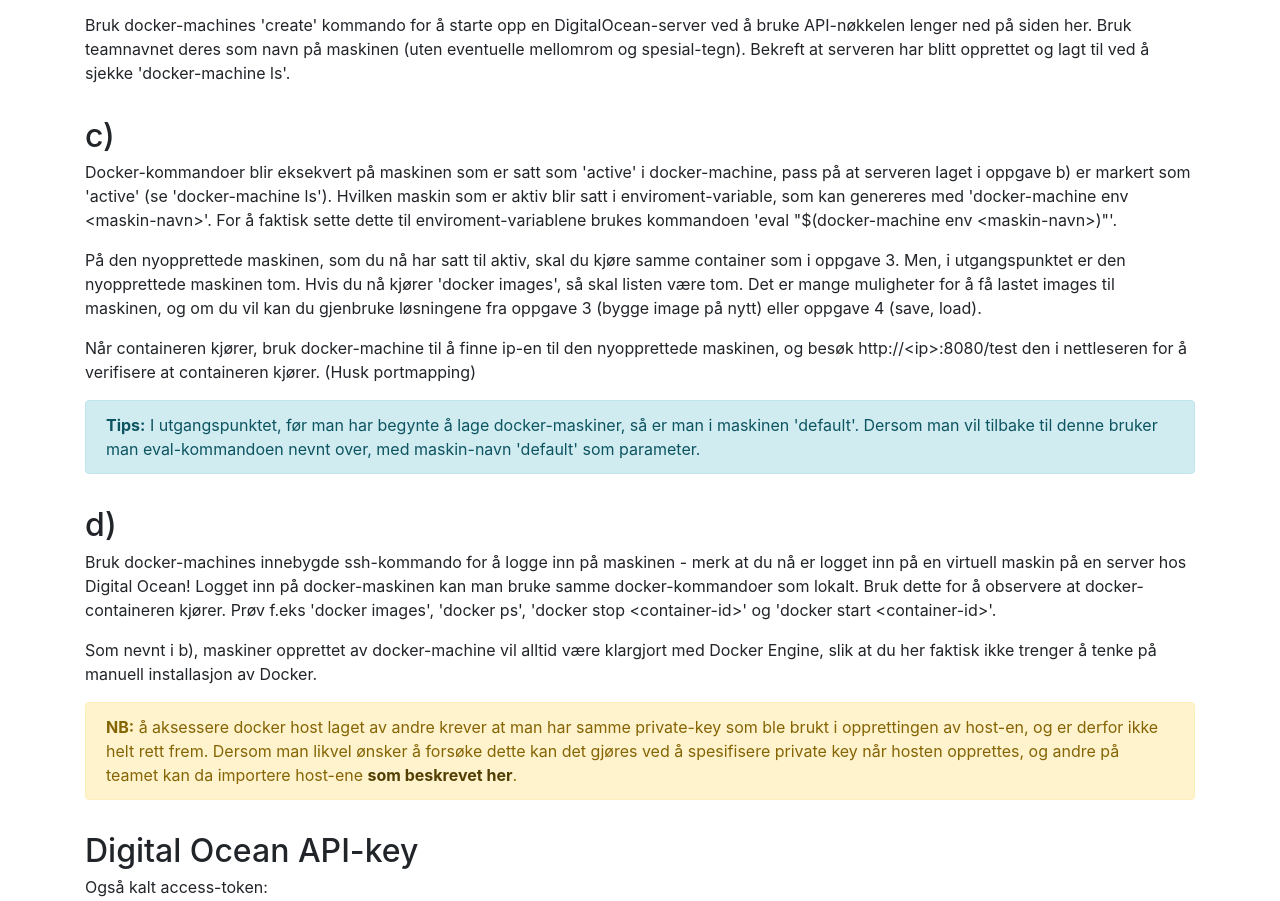
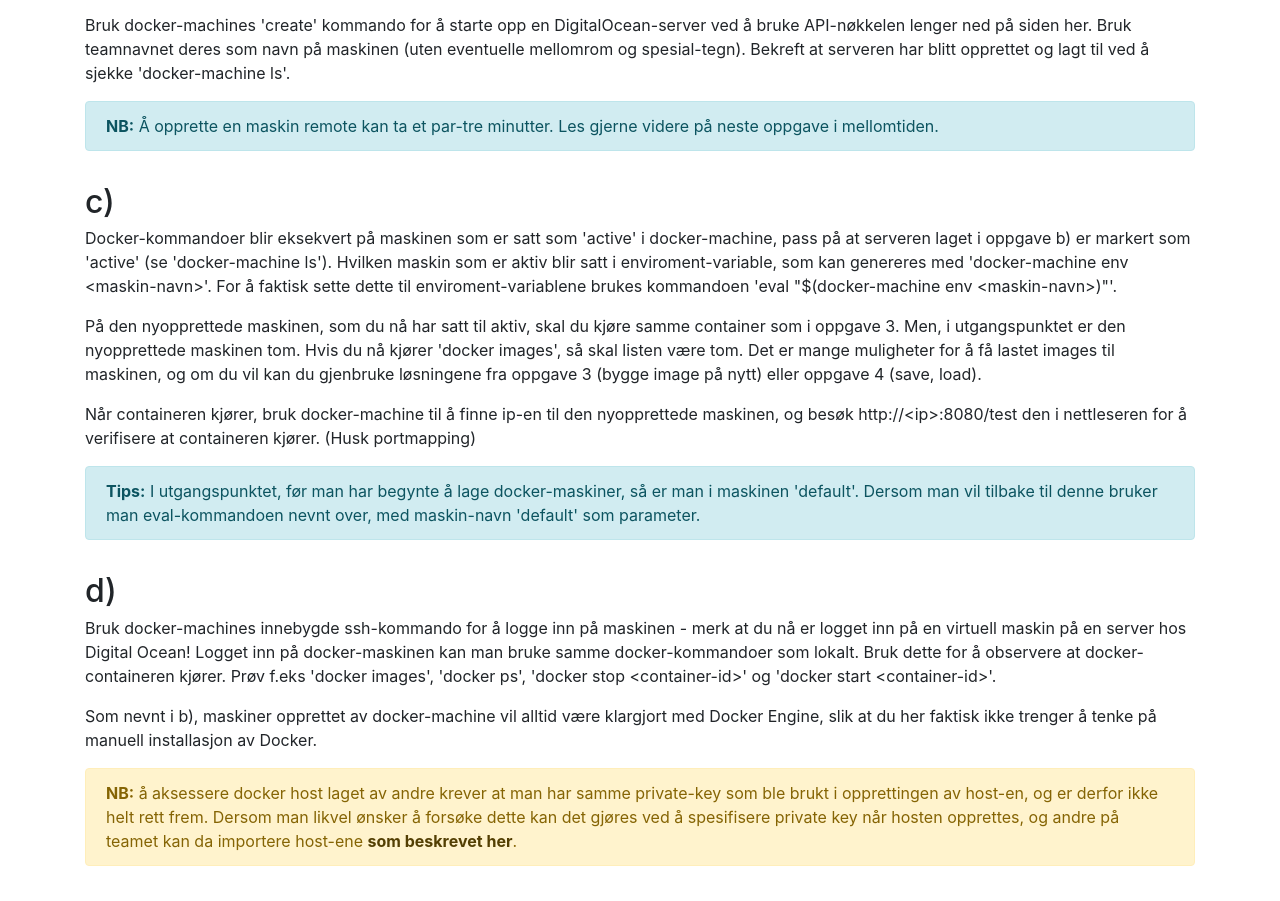
Before and after one commit to eivinwi/docker-rest-service, a website: page app/opg/opg5_machine.html in a window 1280 px wide. Shown: the part 805-1706 px from the top of the page. Drawn offline with nearby package versions, Linux system fonts and the light colour scheme.

Commit message:
Kommentar om tidsbruk

```diff
--- a/app/opg/opg5_machine.html
+++ b/app/opg/opg5_machine.html
@@ -85,6 +85,9 @@
         Bruk teamnavnet deres som navn p&aring; maskinen (uten eventuelle mellomrom og spesial-tegn). Bekreft at serveren har
         blitt opprettet og lagt til ved &aring; sjekke 'docker-machine ls'.
     </p>
+    <div class="alert alert-info">
+        <b>NB:</b> Å opprette en maskin remote kan ta et par-tre minutter. Les gjerne videre på neste oppgave i mellomtiden.
+    </div>
 
     <h2>c)</h2>
     <p>
```
